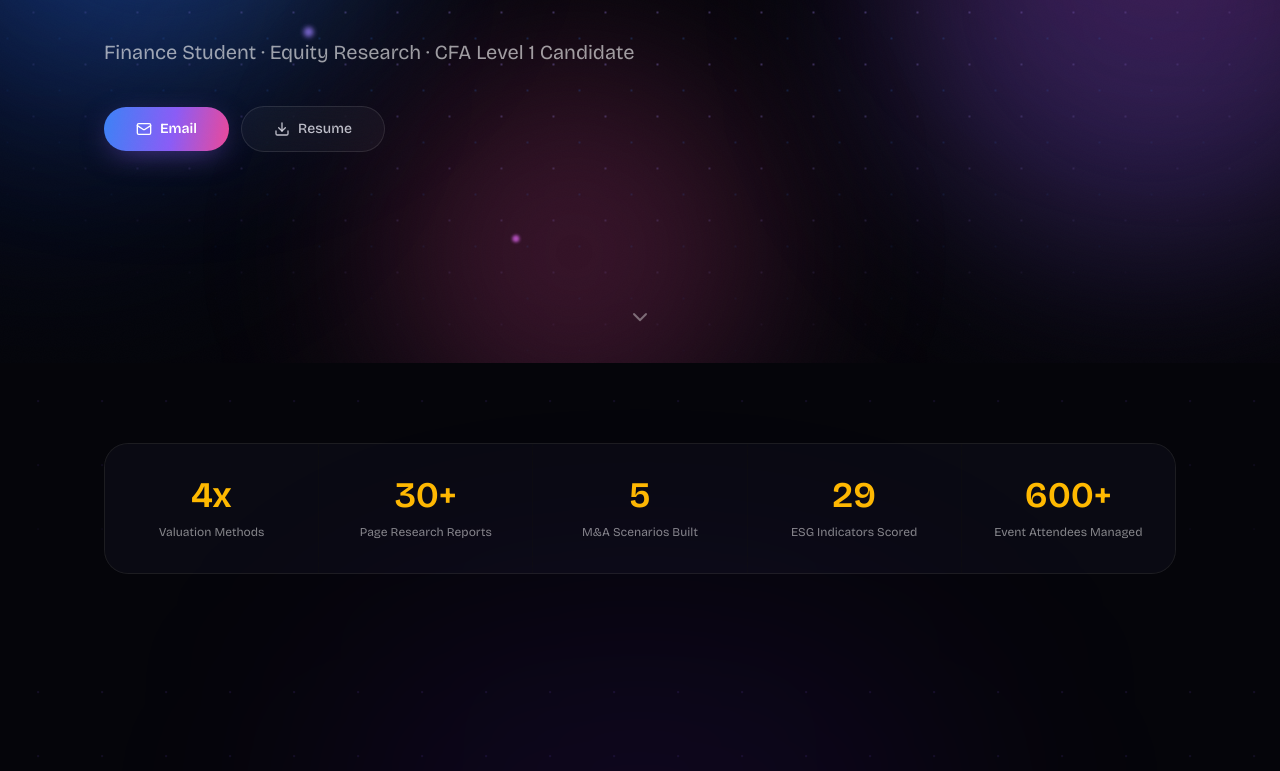
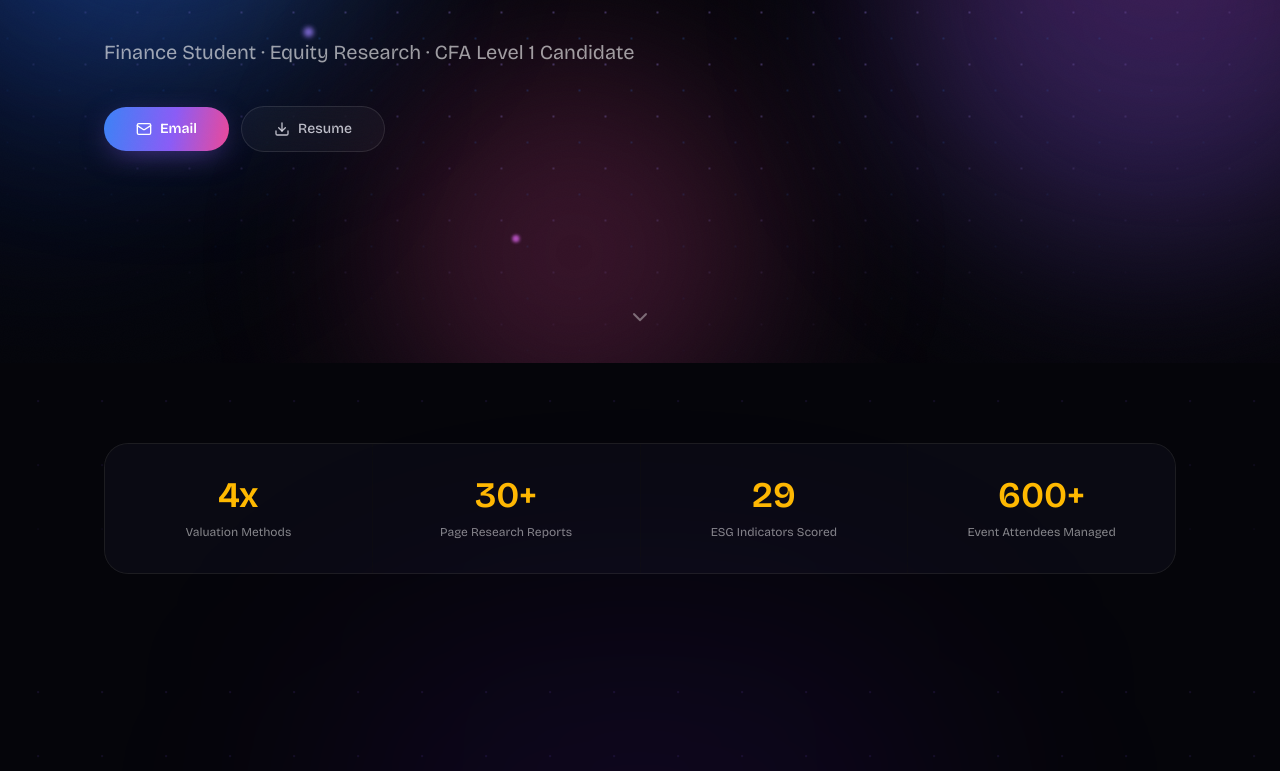
Before and after one commit to mraliasif/my-portfolio, a React (Vite) app: page / in a window 1280 px wide. Shown: the part 437-1208 px from the top of the page. Built offline with nearby package versions, Linux system fonts and the light colour scheme.

Commit message:
updated nav bar

```diff
--- a/src/components/Nav.tsx
+++ b/src/components/Nav.tsx
@@ -24,7 +24,7 @@ export default function Nav() {
       <nav
         className={`nav-pill relative flex w-full items-center justify-center px-10 py-2.5 transition-all duration-500 ease-out md:w-fit ${
           scrolled
-            ? "is-scrolled rounded-full border border-transparent bg-[#0A0A14]/75 shadow-[0_10px_44px_-12px_rgba(139,92,246,0.4)] backdrop-blur-xl"
+            ? "is-scrolled rounded-full border border-transparent md:bg-[#0A0A14]/75 md:shadow-[0_10px_44px_-12px_rgba(139,92,246,0.4)] md:backdrop-blur-xl"
             : "rounded-full border border-transparent bg-transparent"
         }`}
       >
--- a/src/components/Stats.tsx
+++ b/src/components/Stats.tsx
@@ -22,7 +22,7 @@ export default function Stats() {
             hidden: {},
             show: { transition: { staggerChildren: 0.1 } },
           }}
-          className="glass grid grid-cols-2 gap-px overflow-hidden rounded-3xl sm:grid-cols-3 lg:grid-cols-5"
+          className="glass grid grid-cols-2 gap-px overflow-hidden rounded-3xl sm:grid-cols-2 lg:grid-cols-4"
         >
           {stats.map((stat) => (
             <motion.div
--- a/src/data/content.ts
+++ b/src/data/content.ts
@@ -60,7 +60,6 @@ export interface Stat {
 export const stats: Stat[] = [
   { value: 4, suffix: "x", label: "Valuation Methods" },
   { value: 30, suffix: "+", label: "Page Research Reports" },
-  { value: 5, label: "M&A Scenarios Built" },
   { value: 29, label: "ESG Indicators Scored" },
   { value: 600, suffix: "+", label: "Event Attendees Managed" },
 ];
--- a/src/index.css
+++ b/src/index.css
@@ -327,8 +327,10 @@
     transition: opacity 0.5s ease;
     pointer-events: none;
   }
-  .nav-pill.is-scrolled::before {
-    opacity: 1;
+  @media (min-width: 768px) {
+    .nav-pill.is-scrolled::before {
+      opacity: 1;
+    }
   }
 
   /* hero: drifting dotted grid */
```
